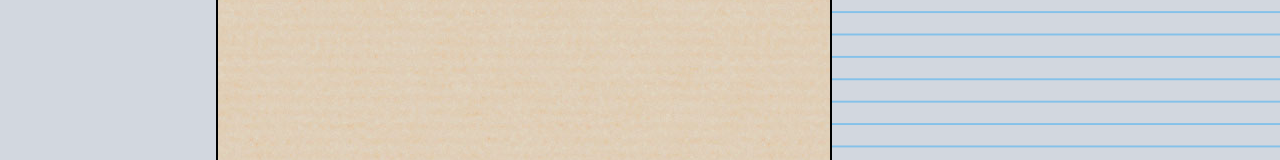
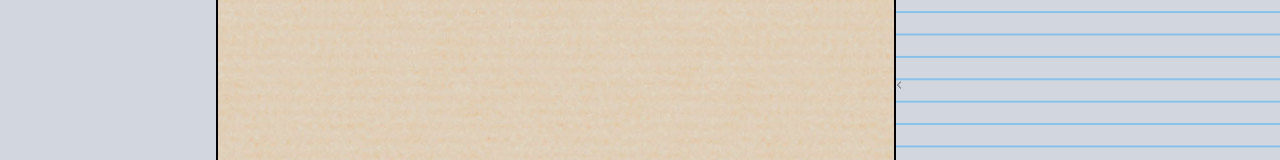
Before and after one commit to PastelineCloudy/KTyNE2, a React (Vite) app: page / in a window 1280 px wide. Shown: the part 353-513 px from the top of the page. Built offline with nearby package versions, Linux system fonts and the light colour scheme.

Commit message:
resizable notepad

```diff
--- a/package.json
+++ b/package.json
@@ -15,6 +15,7 @@
     "mathjs": "^14.4.0",
     "react": "^19.0.0",
     "react-dom": "^19.1.0",
+    "react-resizable": "^3.0.5",
     "react-rnd": "^10.5.2",
     "tailwindcss": "^4.1.4"
   },
--- a/src/Components/App.tsx
+++ b/src/Components/App.tsx
@@ -10,12 +10,15 @@ const fullModList: Map<string, string[]> = new Map(
 );
 
 const modList = Array.from(fullModList.keys()).sort();
+const sidebarWidth = 200;
+const defaultNotepadWidth = window.innerWidth * 0.3;
 
 function App() {
   const [currentManual, setCurrentManual] = useState<string | null>(null);
   const [openManuals, setOpenManuals] = useState<Map<string, string>>(
     new Map<string, string>()
   );
+  const [coverManual, setCoverManual] = useState<boolean>(false);
 
   const pageRef = useRef(null);
 
@@ -71,9 +74,20 @@ function App() {
           currentManual={currentManual}
           handleModChange={memoizedHandleModChange}
           handleModClose={memoizedHandleModClose}
+          sidebarWidth={sidebarWidth}
         />
-        <Manuals currentManual={currentManual} openManuals={openManuals} />
-        <Notepad />
+        <div className="relative grow">
+          <div
+            className={`absolute w-full h-full bg-transparent ${
+              coverManual ? "" : "hidden"
+            } `}
+          ></div>
+          <Manuals currentManual={currentManual} openManuals={openManuals} />
+        </div>
+        <Notepad
+          setCoverManual={setCoverManual}
+          defaultWidth={defaultNotepadWidth}
+        />
       </main>
     </div>
   );
--- a/src/Components/EdgeworkModal.tsx
+++ b/src/Components/EdgeworkModal.tsx
@@ -12,8 +12,8 @@ const EdgeworkModal = ({
 }) => {
   const [batteries, setBatteries] = useState("");
   const [holders, setHolders] = useState("");
-  const [litInds, setLitInds] = useState<Ind[]>([]);
-  const [unlitInds, setUnlitInds] = useState<Ind[]>([]);
+  const [litInds, setLitInds] = useState<string>("");
+  const [unlitInds, setUnlitInds] = useState<string>("");
   const [portPlates, setPortPlates] = useState<string>("");
   const [serial, setSerial] = useState("");
 
@@ -45,8 +45,8 @@ const EdgeworkModal = ({
   const resetEdgework = () => {
     setBatteries("");
     setHolders("");
-    setLitInds([]);
-    setUnlitInds([]);
+    setLitInds("");
+    setUnlitInds("");
     setPortPlates("");
     setSerial("");
   };
@@ -99,23 +99,15 @@ const EdgeworkModal = ({
               labelText="Lit Indicators"
               id="lit-inds"
               placeholder="ex: FRK CLR"
-              value={litInds.join(" ")}
-              setValue={(newVal) =>
-                setLitInds(
-                  newVal.split(" ").filter((ind) => ind !== "") as Ind[]
-                )
-              }
+              value={litInds}
+              setValue={(newVal) => setLitInds(newVal)}
             />
             <LabelInput
               labelText="Unlit Indicators"
               id="unlit-inds"
               placeholder="ex: SIG NSA"
-              value={unlitInds.join(" ")}
-              setValue={(newVal) =>
-                setUnlitInds(
-                  newVal.split(" ").filter((ind) => ind !== "") as Ind[]
-                )
-              }
+              value={unlitInds}
+              setValue={(newVal) => setUnlitInds(newVal)}
             />
           </div>
           <LabelInput
@@ -200,8 +192,9 @@ const parsePorts = (portString: string): Port[][] => {
   return ports as Port[][];
 };
 
-const parseInds = (indList: string[]): Ind[] => {
+const parseInds = (indList: string): Ind[] => {
   return indList
+    .split(" ")
     .map((ind) => ind.toLowerCase())
     .filter((ind) => isValidInd(ind))
     .map((ind) => ind as Ind);
--- a/src/Components/Manuals.tsx
+++ b/src/Components/Manuals.tsx
@@ -8,7 +8,7 @@ const Manuals = ({
   const openManualsList = Array.from(openManuals);
   return (
     <div
-      className={`grow border-l-2 border-r-2 border-black ${
+      className={`h-full border-l-2 border-r-2 border-black ${
         currentManual ? "" : "bg-[url(/images/web-background.jpg)]"
       }`}
     >
--- a/src/Components/Notepad.tsx
+++ b/src/Components/Notepad.tsx
@@ -1,7 +1,39 @@
-const Notepad = () => {
+import { SyntheticEvent, useRef, useState } from "react";
+import { Resizable } from "react-resizable";
+
+type ResizeCallbackData = {
+  node: HTMLElement;
+  size: { width: number; height: number };
+  handle: ResizeHandleAxis;
+};
+type ResizeHandleAxis = "s" | "w" | "e" | "n" | "sw" | "nw" | "se" | "ne";
+
+const Notepad = ({
+  defaultWidth = 600,
+  setCoverManual,
+}: {
+  defaultWidth?: number;
+  setCoverManual: (val: boolean) => void;
+}) => {
+  const textareaRef = useRef(null);
+  const [width, setWidth] = useState(defaultWidth);
+
+  const onResize = (_event: SyntheticEvent, { size }: ResizeCallbackData) => {
+    setWidth(size.width);
+  };
+
   return (
+    <Resizable
+      width={width}
+      axis="x"
+      resizeHandles={["w"]}
+      onResize={onResize}
+      onResizeStart={() => setCoverManual(true)}
+      onResizeStop={() => setCoverManual(false)}
+    >
+      <div className="" style={{ width: width + "px" }}>
         <textarea
-      className="p-1 w-[35vw] bg-size-[100%_1.4em]
+          className="p-1 w-full h-full bg-size-[100%_1.4em]
           bg-local bg-linear-to-t from-[#85c1e9] from-[0.1em] to-[#d2d7df] to-[0.1em]
           pt-[0.2rem]
           pl-2
@@ -14,7 +46,10 @@ const Notepad = () => {
           onKeyDown={(e) => {
             if (e.key == "Tab") handleTabPress(e as unknown as EType);
           }}
+          ref={textareaRef}
         ></textarea>
+      </div>
+    </Resizable>
   );
 };
 
--- a/src/Components/Sidebar.tsx
+++ b/src/Components/Sidebar.tsx
@@ -5,14 +5,19 @@ const Sidebar = ({
   currentManual,
   handleModChange,
   handleModClose,
+  sidebarWidth,
 }: {
   openModList: string[];
   currentManual: string | null;
   handleModChange: (modName: string, isCurrent: boolean) => void;
   handleModClose: (modName: string, isCurrent: boolean) => void;
+  sidebarWidth: number;
 }) => {
   return (
-    <div className="w-50 m-2 flex flex-col ">
+    <div
+      style={{ minWidth: `${sidebarWidth}px` }}
+      className="min-w-50 m-2 flex flex-col"
+    >
       <h2 className="text-xl">Open Mods</h2>
       <ul className="overflow-auto no-scrollbar">
         {openModList.map((modName) => (
```
Also changed, not shown: 1 other file (tests, documents, lock files or other folders). Lines whose indentation alone changed are shown as unchanged.
